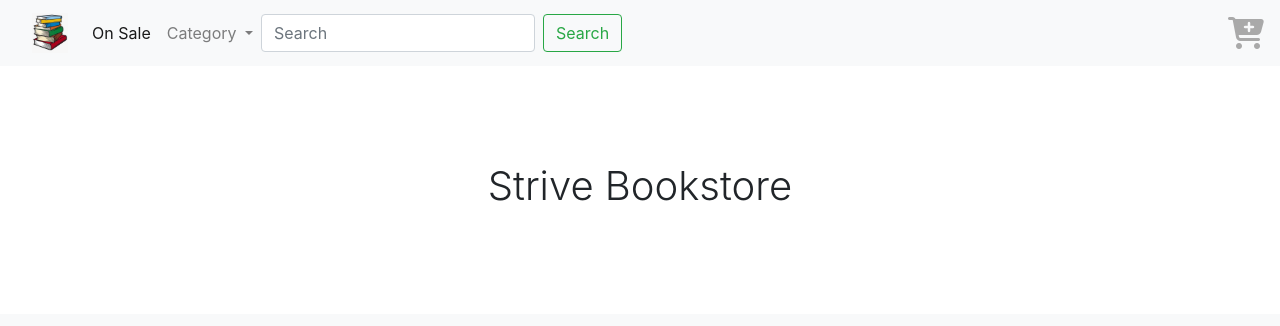
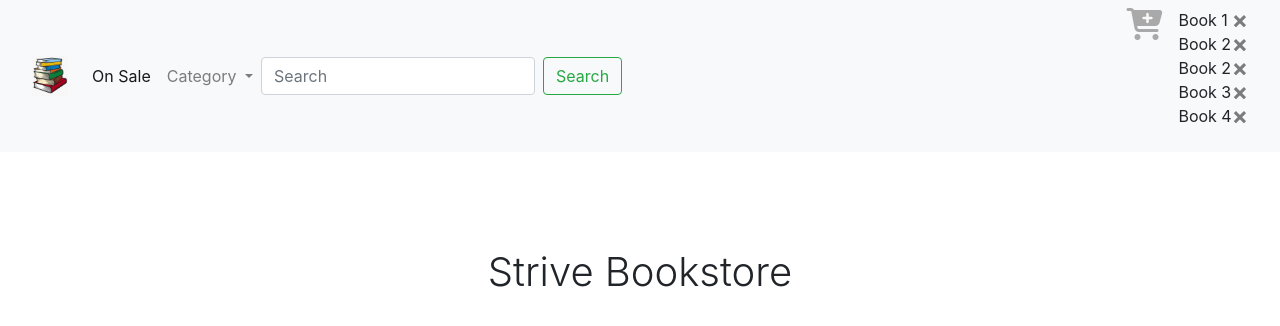
Before and after one commit to youCanCallMeStevie/Module3-Day4, a plain HTML site: page index.html in a window 1280 px wide. Drawn offline with nearby package versions, Linux system fonts and the light colour scheme; no server answers.

Commit message:
shoping car with removing items, to be imprived

```diff
--- a/index.html
+++ b/index.html
@@ -113,6 +113,11 @@ height:100%;
             user-select: none;
           }
 
+    .cart-items {
+        text-decoration: none;
+        list-style: none;
+        padding-left: 0px;
+    }
 
           @media (min-width: 768px) {
             .bd-placeholder-img-lg {
@@ -148,11 +153,21 @@ height:100%;
                 </li>
                 <form class="form-inline my-2 my-lg-0">
                     <input class="form-control mr-sm-2" type="search" placeholder="Search" aria-label="Search">
-                    <button class="btn btn-outline-success my-2 my-sm-0 search-btn " type="submit">Search</button>
+                    <button class="btn btn-outline-success my-2 my-sm-0 search-btn" type="submit">Search</button>
                   </form>
               </ul>
-              <i class="fas fa-cart-plus ml-3 fa-2x"></i>
-            </div>
+              <div class = "car-container d-flex">
+                    <i class="fas fa-cart-plus fa-2x mr-3"></i></a>
+                    <ul class = "cart-items mr-3 ">
+                        <li>Book 1<span class="close">&times;</span></li>
+
+                        <li>Book 2<span class="close">&times;</span></li>
+                        <li>Book 2<span class="close">&times;</span></li>
+
+                        <li>Book 3<span class="close">&times;</span></li>
+                        <li>Book 4<span class="close">&times;</span></li>
+                      </ul>
+                    </div>
           </nav>
     </header>
 
--- a/index.js
+++ b/index.js
@@ -85,6 +85,14 @@ btn.addEventListener("click", function (e) {
 //   const books = fetch("https://striveschool-api.herokuapp.com/books/");
 //   let basketBooks = books.filter((book) => basket.includes(book));
 
+const closebtns = document.getElementsByClassName("close");
+let i;
+for (i = 0; i < closebtns.length; i++) {
+  closebtns[i].addEventListener("click", function() {
+    this.parentElement.style.display = 'none';
+  });
+}
+
 window.addEventListener("DOMContentLoaded", (event) => {
   getBooks();
 });
```
